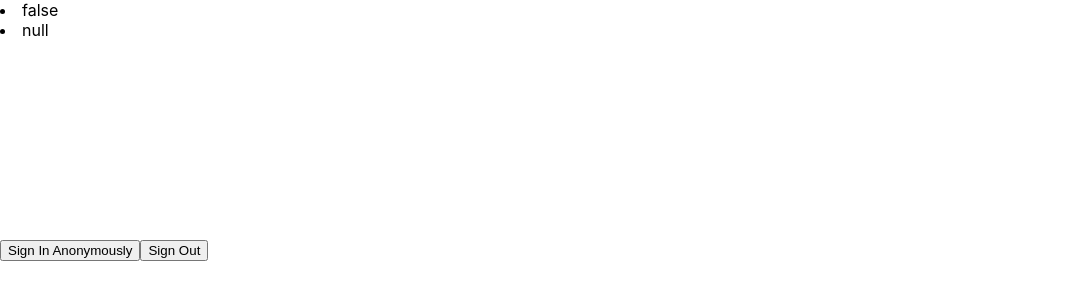
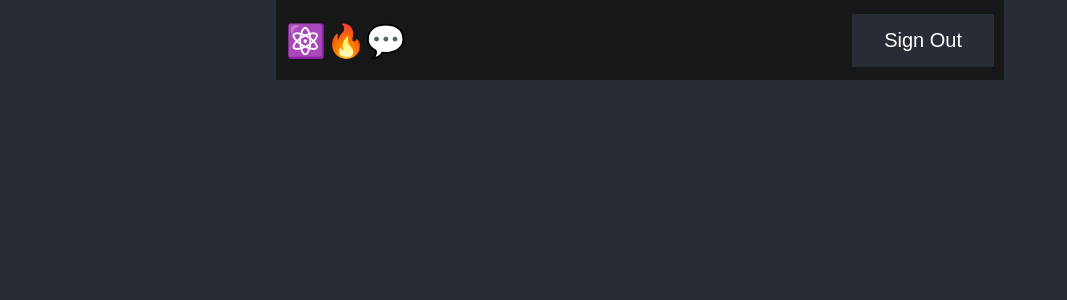
Before and after one commit to bipbipboopboop/sbridge-frontend, a React (Create React App) app: page / in a window 1280 px wide. Shown: the top 300 px of the page, without its empty margins (0-1067 px from the left). Built offline with nearby package versions, Linux system fonts and the light colour scheme; no server answers.

Commit message:
Add auth and basic chatroom

```diff
--- a/src/App.tsx
+++ b/src/App.tsx
@@ -1,10 +1,12 @@
 import React, { useEffect } from "react";
-import Login from "./pages/Login";
+import Login from "./components/auth/Login";
 import { auth } from "./utils/firebase";
 import { useAuthState } from "react-firebase-hooks/auth";
+import ChatRoom from "./components/chatroom/1.ChatRoom";
+import Logout from "./components/auth/Logout";
 
 function App() {
-  const [user, loading] = useAuthState(auth);
+  const [user] = useAuthState(auth);
 
   useEffect(() => {
     console.log({ user, auth });
@@ -12,9 +14,12 @@ function App() {
 
   return (
     <div className="App">
-      <li>{`${loading}`}</li>
-      <li>{JSON.stringify(user)}</li>
-      <Login />
+      <header>
+        <h1>⚛️🔥💬</h1>
+        <Logout />
+      </header>
+      {/* <li>{JSON.stringify(user)}</li> */}
+      {user ? <ChatRoom /> : <Login />}
     </div>
   );
 }
--- /dev/null
+++ b/src/components/auth/Login.tsx
@@ -0,0 +1,29 @@
+import React, { useState } from "react";
+import { auth } from "../../utils/firebase";
+import { signInAnonymously } from "firebase/auth";
+
+type Props = {};
+
+const Login = (props: Props) => {
+  const [loading, setLoading] = useState(false);
+  const signIn = async () => {
+    try {
+      setLoading(true);
+      await signInAnonymously(auth);
+      setLoading(false);
+    } catch (err: any) {
+      alert(err.message);
+    }
+  };
+
+  return (
+    <div>
+      <button className="sign-in" onClick={signIn}>
+        Sign in Anonymously
+      </button>
+      <li>{`${loading}`}</li>
+    </div>
+  );
+};
+
+export default Login;
--- /dev/null
+++ b/src/components/auth/Logout.tsx
@@ -0,0 +1,25 @@
+import React from "react";
+import { useSignOut } from "react-firebase-hooks/auth";
+import { auth } from "../../utils/firebase";
+
+type Props = {};
+
+const Logout = (props: Props) => {
+  const [signOut] = useSignOut(auth);
+  const logOut = async () => {
+    try {
+      await signOut();
+      console.log(`User logged out!`);
+    } catch (e: any) {
+      alert(e.message);
+    }
+  };
+
+  return (
+    <button className="sign-out" onClick={logOut}>
+      Sign Out
+    </button>
+  );
+};
+
+export default Logout;
--- /dev/null
+++ b/src/components/chatroom/1.ChatRoom.tsx
@@ -0,0 +1,66 @@
+import React, { FormEvent, useRef, useState } from "react";
+import {
+  addDoc,
+  collection,
+  limit,
+  orderBy,
+  query,
+  serverTimestamp,
+} from "firebase/firestore";
+import { auth, firestore } from "../../utils/firebase";
+import { useCollectionData } from "react-firebase-hooks/firestore";
+import ChatMessage from "./2.ChatMessage";
+
+const ChatRoom = () => {
+  const dummy = useRef<HTMLSpanElement>(null);
+  const messagesRef = collection(firestore, "messages");
+  const messagesQuery = query(
+    messagesRef,
+    orderBy("createdAt", "desc"),
+    limit(25)
+  );
+
+  const [messages] = useCollectionData(messagesQuery);
+
+  const [formValue, setFormValue] = useState("");
+
+  const sendMessage = async (e: FormEvent) => {
+    e.preventDefault();
+
+    const uid = auth.currentUser?.uid;
+
+    await addDoc(messagesRef, {
+      text: formValue,
+      createdAt: serverTimestamp(),
+      uid,
+    });
+
+    setFormValue("");
+    dummy.current?.scrollIntoView({ behavior: "smooth" });
+  };
+
+  return (
+    <>
+      <main>
+        {messages?.reverse().map((msg) => (
+          <ChatMessage key={msg.id} message={msg} />
+        ))}
+
+        <span ref={dummy}></span>
+      </main>
+
+      <form onSubmit={sendMessage}>
+        <input
+          value={formValue}
+          onChange={(e) => setFormValue(e.target.value)}
+        />
+
+        <button type="submit" disabled={!formValue}>
+          🕊️
+        </button>
+      </form>
+    </>
+  );
+};
+
+export default ChatRoom;
--- /dev/null
+++ b/src/components/chatroom/2.ChatMessage.tsx
@@ -0,0 +1,21 @@
+import React, { useState } from "react";
+import { DocumentData } from "firebase/firestore";
+import { auth } from "../../utils/firebase";
+import "./chat.css";
+
+type MessageProps = {
+  message: DocumentData;
+};
+
+const ChatMessage = (props: MessageProps) => {
+  const { text, uid } = props.message;
+  const messageClass = uid === auth.currentUser?.uid ? "sent" : "received";
+  const [formValue, setFormValue] = useState("");
+  return (
+    <div className={`message ${messageClass}`}>
+      <p>{text}</p>
+    </div>
+  );
+};
+
+export default ChatMessage;
--- /dev/null
+++ b/src/components/chatroom/chat.css
@@ -0,0 +1,149 @@
+body {
+  background-color: #282c34;
+}
+
+.App {
+  text-align: center;
+  max-width: 728px;
+  margin: 0 auto;
+}
+
+.App header {
+  background-color: #181717;
+  height: 10vh;
+  min-height: 50px;
+  color: white;
+  position: fixed;
+  width: 100%;
+  max-width: 728px;
+  top: 0;
+  display: flex;
+  align-items: center;
+  justify-content: space-between;
+  z-index: 99;
+  padding: 10px;
+  box-sizing: border-box;
+}
+
+.App section {
+  display: flex;
+  flex-direction: column;
+  justify-content: center;
+  min-height: 100vh;
+  background-color: rgb(40, 37, 53);
+}
+
+main {
+  padding: 10px;
+  height: 80vh;
+  margin: 10vh 0 10vh;
+  overflow-y: scroll;
+  display: flex;
+  flex-direction: column;
+}
+
+main::-webkit-scrollbar {
+  width: 0.25rem;
+}
+
+main::-webkit-scrollbar-track {
+  background: #1e1e24;
+}
+
+main::-webkit-scrollbar-thumb {
+  background: #6649b8;
+}
+
+form {
+  height: 10vh;
+  position: fixed;
+  bottom: 0;
+  background-color: rgb(24, 23, 23);
+  width: 100%;
+  max-width: 728px;
+  display: flex;
+  font-size: 1.5rem;
+}
+
+form button {
+  width: 20%;
+  background-color: rgb(56, 56, 143);
+}
+
+input {
+  line-height: 1.5;
+  width: 100%;
+  font-size: 1.5rem;
+  background: rgb(58, 58, 58);
+  color: white;
+  outline: none;
+  border: none;
+  padding: 0 10px;
+}
+
+button {
+  background-color: #282c34; /* Green */
+  border: none;
+  color: white;
+  padding: 15px 32px;
+  text-align: center;
+  text-decoration: none;
+  display: inline-block;
+  cursor: pointer;
+  font-size: 1.25rem;
+}
+
+button:disabled {
+  opacity: 0.5;
+  cursor: not-allowed;
+}
+
+.sign-in {
+  color: #282c34;
+  background: white;
+  max-width: 400px;
+  margin: 0 auto;
+}
+
+ul,
+li {
+  text-align: left;
+  list-style: none;
+}
+
+p {
+  max-width: 500px;
+  margin-bottom: 12px;
+  line-height: 24px;
+  padding: 10px 20px;
+  border-radius: 25px;
+  position: relative;
+  color: white;
+  text-align: center;
+}
+
+.message {
+  display: flex;
+  align-items: center;
+}
+
+.sent {
+  flex-direction: row-reverse;
+}
+
+.sent p {
+  color: white;
+  background: #0b93f6;
+  align-self: flex-end;
+}
+.received p {
+  background: #e5e5ea;
+  color: black;
+}
+
+img {
+  width: 40px;
+  height: 40px;
+  border-radius: 50%;
+  margin: 2px 5px;
+}
--- a/src/pages/Login.tsx
+++ /dev/null
@@ -1,39 +0,0 @@
-import React from "react";
-import { auth } from "../utils/firebase";
-import { signInAnonymously } from "firebase/auth";
-import { useAuthState, useSignOut } from "react-firebase-hooks/auth";
-
-type Props = {};
-
-const Login = (props: Props) => {
-  const [signOut] = useSignOut(auth);
-  const signIn = async () => {
-    try {
-      await signInAnonymously(auth);
-    } catch (err: any) {
-      alert(err.message);
-    }
-  };
-
-  const logOut = async () => {
-    try {
-      await signOut();
-      console.log(`User logged out!`);
-    } catch (e: any) {
-      alert(e.message);
-    }
-  };
-
-  return (
-    <div>
-      <button style={{ marginTop: "200px" }} onClick={signIn}>
-        Sign In Anonymously
-      </button>
-      <button style={{ marginTop: "200px" }} onClick={logOut}>
-        Sign Out
-      </button>
-    </div>
-  );
-};
-
-export default Login;
--- a/src/utils/firebase.ts
+++ b/src/utils/firebase.ts
@@ -13,7 +13,7 @@ const firebaseConfig = {
 
 const app = initializeApp(firebaseConfig);
 
-const auth = getAuth();
-const firestore = getFirestore();
+const auth = getAuth(app);
+const firestore = getFirestore(app);
 
 export { app, auth, firestore };
```
Also changed, not shown: src/components/chat/1.Chat.tsx (deleted, +0 -9 lines).
